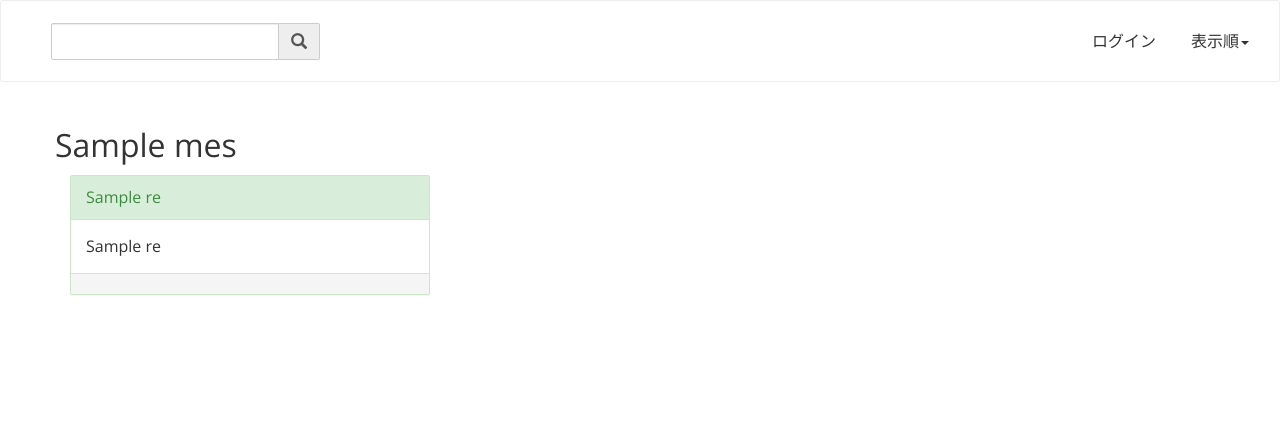
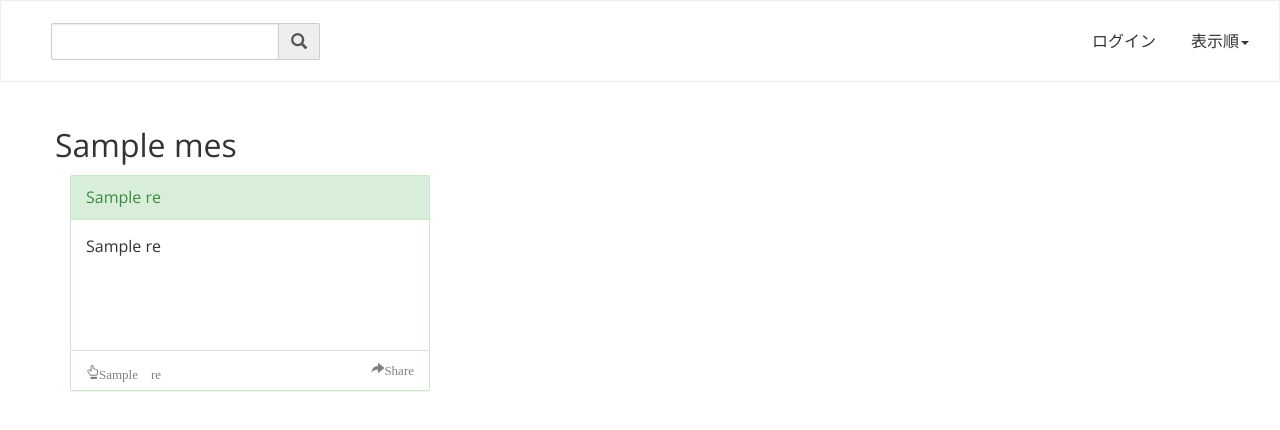
Before and after one commit to peta345/degicamel, a Flask app: template templates/index.html in a window 1280 px wide. Shown: the top 430 px of the page. Run offline with Flask 2, Linux system fonts and the light colour scheme; the template is opened without the code that fills it: most values are stand-ins (such as "Sample title", 1, 10 or a date in 2020); some libraries are stand-ins or nearby versions.

Commit message:
いいねシステムの作成(途中)

```diff
--- a/app.py
+++ b/app.py
@@ -1,8 +1,9 @@
 # -*- coding: utf-8 -*-
 import MySQLdb
 from MySQLdb.cursors import DictCursor
+#Pythonの辞書の順番をよしなにしてくれるやつ
 from collections import OrderedDict
-from flask import Flask, render_template, request, redirect, url_for
+from flask import Flask, render_template, request, redirect, url_for, json,jsonify
 import sys
 import codecs
 
@@ -33,11 +34,21 @@ def submit():
         cursor.close()
         connection.close()
         return render_template('index.html', result=result)
-        #return render_template('index.html', title=result[0][1], text=result[0][2])
     else:
         word = ""
         return render_template('index.html')
 
+@app.route('/iine', methods=['POST'])
+def iine():
+	pack = request.json
+	print pack
+	print pack['num']
+	return_data = pack
+	return jsonify(ResultSet=json.dumps(return_data))
+
+def connect_sql():
+        connection = MySQLdb.connect(db='camels', user='root', passwd='password')
+        cursor = connection.cursor()
 
 
 if __name__ == '__main__':
--- a/static/css/index.css
+++ b/static/css/index.css
@@ -1,3 +1,12 @@
-.hoge {
-	background-color : red;
-}
+body .panel-body {
+  height: 130px; }
+body .panel-footer {
+  background-color: #fff;
+  height: 40px; }
+  body .panel-footer span {
+    font-size: 13px;
+    color: grey; }
+  body .panel-footer span:hover {
+    color: black; }
+
+/*# sourceMappingURL=index.css.map */
--- a/static/css/top.css
+++ b/static/css/top.css
@@ -8,6 +8,7 @@ body {
   background-color: white; }
   body header {
     height: 30%;
+    width: 100%;
     background-image: url(../images/header.jpg);
     background-position: center center;
     background-repeat: no-repeat;
--- a/static/js/index.js
+++ b/static/js/index.js
@@ -22,10 +22,38 @@ $.fn.popover.Constructor.prototype.leave = function(obj){
 	  }
 	};
 
+
 	$('.panel-heading').hover(function(){
 		let id = this.id;
 		$(this).attr('data-content', '<a href='+id+'.pdf>PDF</a> or <a href='+id+'.pdf>HTML</a>を閲覧する');
 	})
 
 	$('body').popover({ selector: '[data-popover]', trigger: 'click hover', placement: 'auto', delay: {show: 50, hide: 400}});
+
+	// いいねボタンの処理
+	$('.glyphicon-hand-up').on('click', function(){
+		var num = $(this).text();
+		var id = $(this).parent().parent().children().attr('id');
+		num = parseInt(num);
+		num++;
+		iine_post(id, num);
+		$(this).text(num);
 	});
+
+	var iine_post = function(id, num){
+		//var data = JSON.stringify(num);
+		var data = {};
+		data.id = id;
+		data.num = num;
+		console.log(data);
+		$.ajax({
+			type : "POST",
+			url : "/iine",
+			data: JSON.stringify(data, null, '\t'),
+			contentType: 'application/json;charset=UTF-8',
+			success: function(result) {
+				console.log(result);
+			}
+		});
+	}
+});
--- /dev/null
+++ b/static/sass/index.scss
@@ -0,0 +1,18 @@
+$panel-height : 130px;
+
+body {
+	.panel-body {
+		height: $panel-height;
+	}
+	.panel-footer {
+		background-color: #fff;
+		height: 40px;
+		span {
+			font-size: 13px;
+			color : grey;
+		}
+		span:hover {
+			color : black;
+		}
+	}
+}
--- a/templates/index.html
+++ b/templates/index.html
@@ -57,6 +57,8 @@
 					<div class="panel-body">{{ res[2] }}</div>
 					<div class="panel-footer">
 
+						<span class="glyphicon glyphicon-hand-up" aria-hidden="true">{{ res[3] }}</span>
+						<span class="glyphicon glyphicon-share-alt pull-right" aria-hidden="true">Share</span>
 					</div>
 				</div>
 			</div>
```
Also changed, not shown: static/images/twitterlogo/TwitterLogo_#55acee.png (added), static/images/twitterlogo/TwitterLogo_white.png (added), 8 other files. Lines whose indentation alone changed are shown as unchanged.
